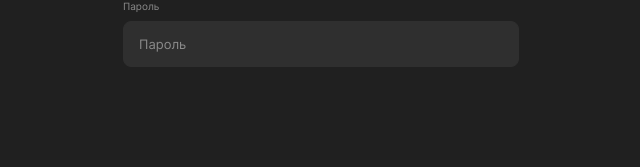
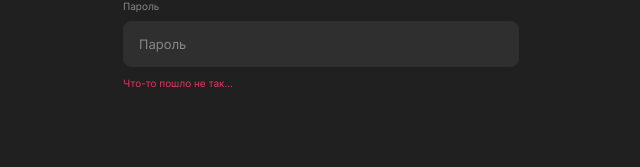
Before and after one commit to Evgeniy-Moskvin/movies-explorer-frontend, a React (Create React App) app: page /signin in a window 1280 px wide. Shown: the part 305-472 px from the top of the page, without its empty margins (319-959 px from the left). Built offline with nearby package versions, Linux system fonts and the light colour scheme.

Commit message:
fix: исправить pixel perfect

```diff
--- a/src/blocks/user-form.css
+++ b/src/blocks/user-form.css
@@ -39,6 +39,7 @@
 }
 
 .user-form__group {
+  position: relative;
   display: block;
 }
 
@@ -88,8 +89,11 @@
 }
 
 .user-form__error-message {
+  position: absolute;
+  left: 0;
+  bottom: -22px;
+
   display: inline-block;
-  margin-top: 10px;
 
   font-weight: 400;
   font-style: normal;
@@ -99,7 +103,7 @@
 }
 
 .user-form__bottom {
-  margin-top: 46px;
+  margin-top: 68px;
 }
 
 .user-form__bottom_offset-top_large {
--- a/src/components/Login/Login.jsx
+++ b/src/components/Login/Login.jsx
@@ -23,6 +23,7 @@ const Login = () => {
           <label className="user-form__group">
             <span className="user-form__name">Пароль</span>
             <input name="password" type="password" placeholder="Пароль" className="user-form__input" required/>
+            <span className="user-form__error-message">Что-то пошло не так...</span>
           </label>
         </div>
 
--- a/src/components/MoviesCardList/MoviesCardList.css
+++ b/src/components/MoviesCardList/MoviesCardList.css
@@ -1,6 +1,10 @@
 .movies-card-list {
   padding-top: 80px;
   padding-bottom: 80px;
+}
+
+.movies-card-list_theme_saved-films {
+  margin-bottom: 140px;
 }
 
 .movies-card-list__grid {
--- a/src/components/MoviesCardList/MoviesCardList.jsx
+++ b/src/components/MoviesCardList/MoviesCardList.jsx
@@ -34,7 +34,7 @@ const MoviesCardList = ({isSave}) => {
           </div>
         </div>
         :
-        <div className="movies-card-list">
+        <div className="movies-card-list movies-card-list_theme_saved-films">
           <div className="container">
             <ul className="movies-card-list__grid">
               <li className="movies-card-list__item">
```
